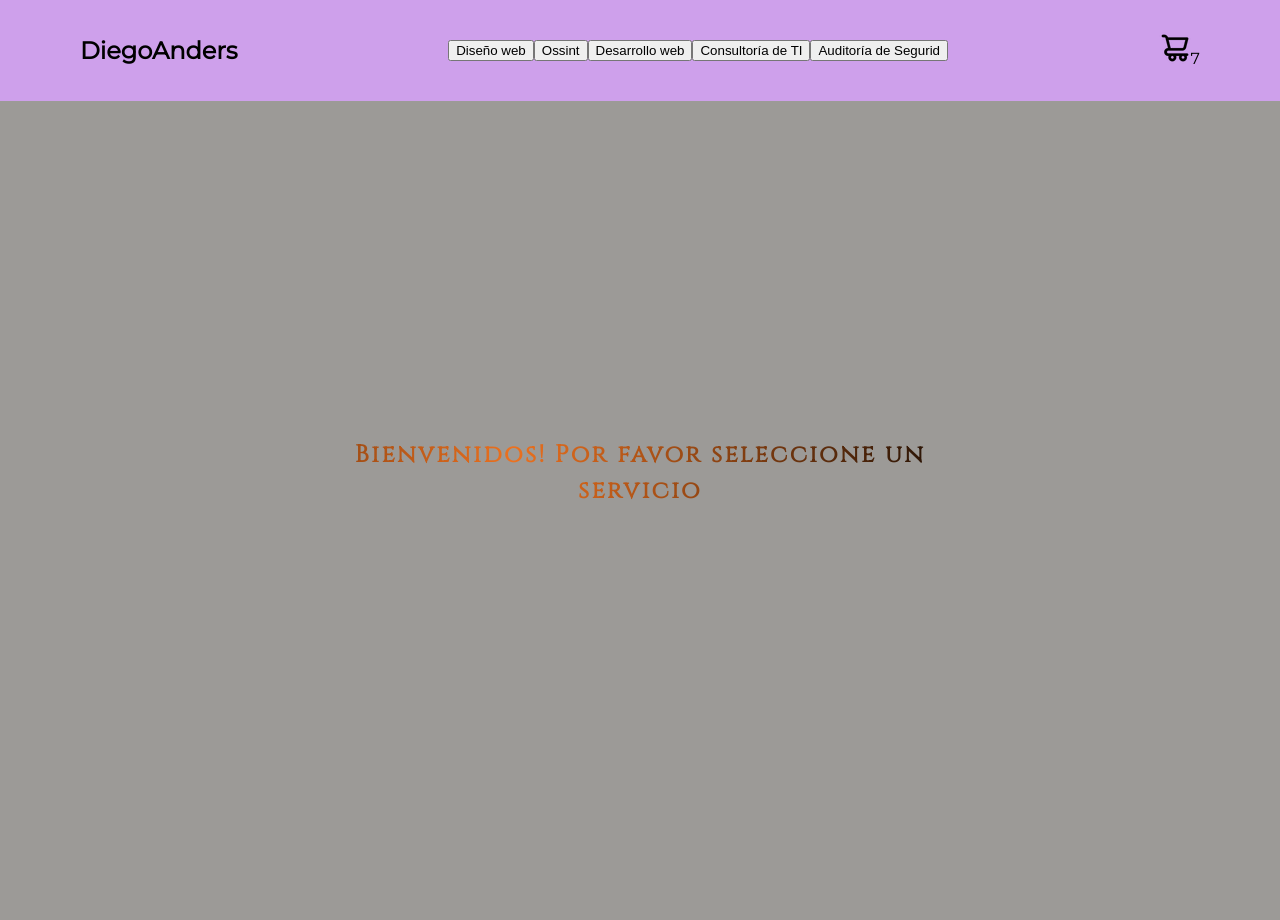
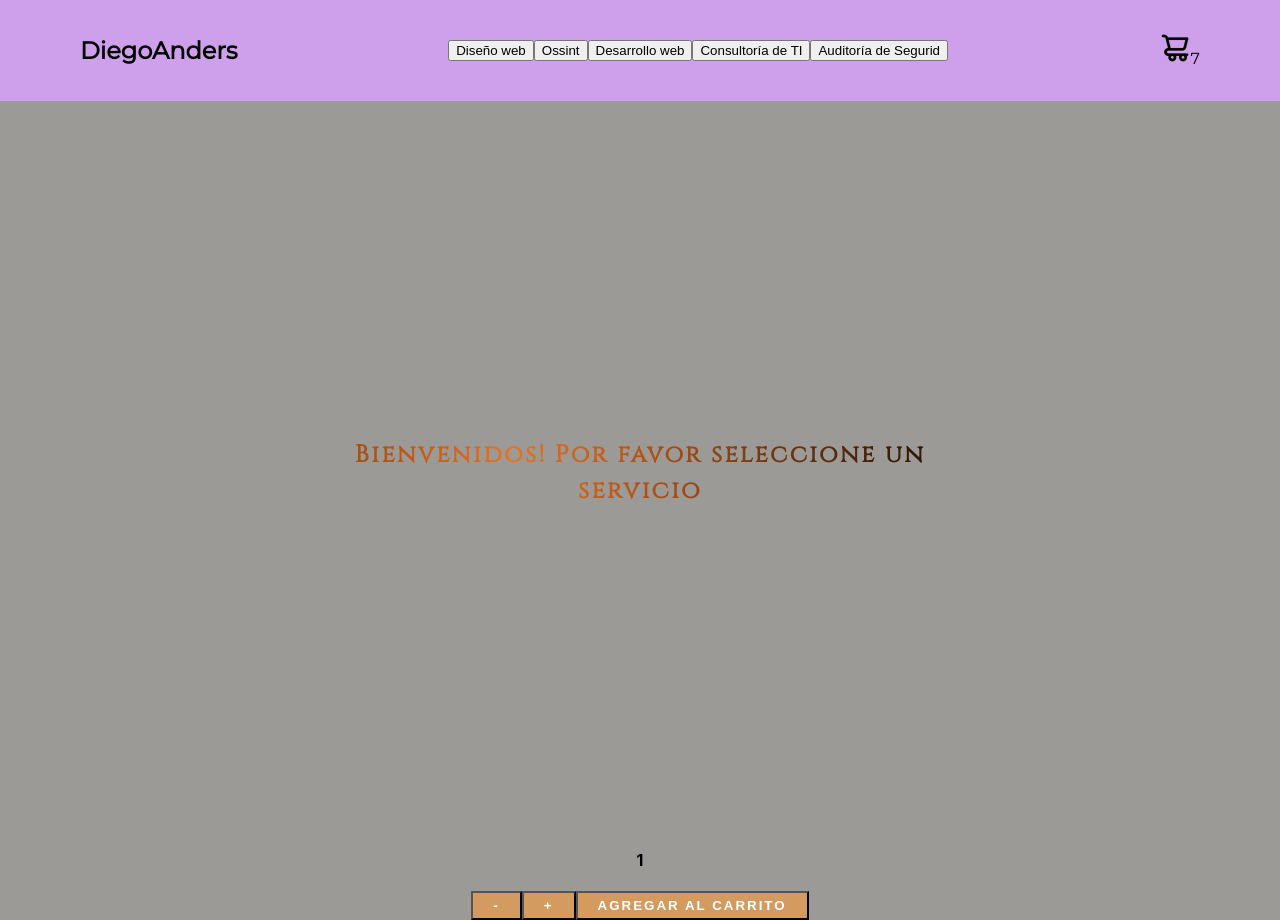
Before and after one commit to diegoganders/React-54965, a React (Create React App) app: page / in a window 1280 px wide. Before the commit the page ends 845 px from the top, so only its background shows below. Built offline with nearby package versions, Linux system fonts and the light colour scheme.

Commit message:
agrego itemcount

```diff
--- a/src/App.jsx
+++ b/src/App.jsx
@@ -1,12 +1,14 @@
 import './App.css';
 import ItemListContainer from './components/ItemListContainer/ItemListContainer';
 import NavBar from './components/NavBar/NavBar'
-
+import ItemCount from './components/ItemCount/ItemCount';
 function App() {
   return (
     <div className="App">
      <NavBar />
      <ItemListContainer saludo={"Bienvenidos! Por favor seleccione un servicio"}/>
+     <ItemCount/>
+
     </div>
   );
 }
--- /dev/null
+++ b/src/components/ItemCount/ItemCount.css
@@ -0,0 +1,9 @@
+.itemCount-button {
+    background-color: #d39b5f;
+    color: white;
+    padding: 5px 20px;
+    cursor: pointer;
+    text-transform: uppercase;
+    font-weight: bold;
+    letter-spacing: 2px;
+}
--- /dev/null
+++ b/src/components/ItemCount/ItemCount.jsx
@@ -0,0 +1,29 @@
+import './ItemCount.css'
+import { useState } from "react"
+
+const ItemCount = ({ stock = 15, initial = 1, onAdd }) => {
+    const [quantity, setQuantity] = useState(initial)
+
+    const decrement = () => {
+        if(quantity > 1) {
+            setQuantity(quantity - 1)
+            console.log({quantity})
+            console.log("Hola")
+        }
+    }
+    const increment = () => {
+        if(quantity < stock) {
+            setQuantity(quantity + 1)
+        }
+    }
+    return (
+        <div>
+            <h4>{quantity}</h4>
+            <button onClick={decrement} className="itemCount-button">-</button>
+            <button onClick={increment} className="itemCount-button">+</button>
+            <button onClick={() => onAdd(quantity)} disabled={ stock === 0} className="itemCount-button">Agregar al carrito</button>
+        </div>
+    )
+}
+
+export default ItemCount
--- a/src/components/ItemListContainer/ItemListContainer.jsx
+++ b/src/components/ItemListContainer/ItemListContainer.jsx
@@ -1,9 +1,7 @@
 import './ItemListContainer.css'
-
 const ItemListContainer = ({saludo}) => {
     return (
         <h1 className="greetingText">{saludo}</h1>
     )
 }
-
 export default ItemListContainer
```
